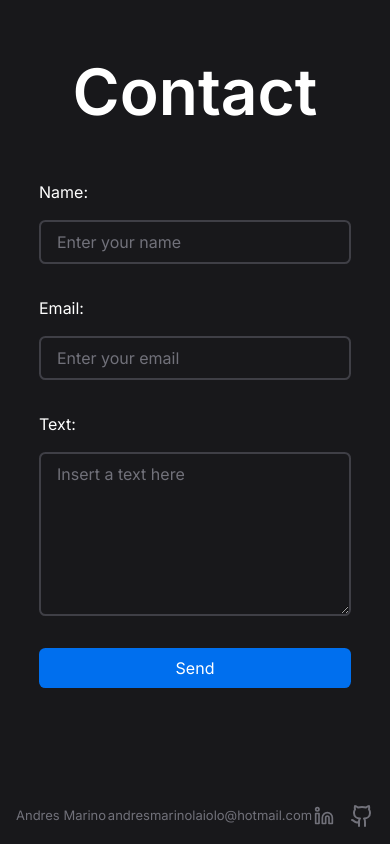
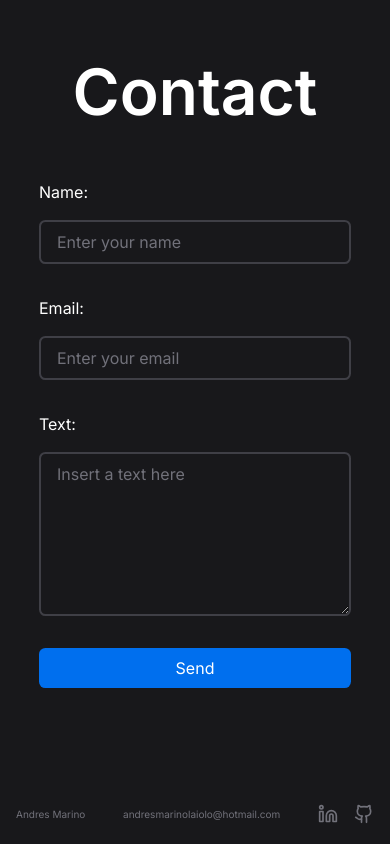
Before and after one commit to a-Marino/pruebaTecnica-NextJs, a Next.js app: page / in a window 390 px wide. Shown: the part 1744-2588 px from the top of the page. Built offline with nearby package versions, Linux system fonts and the light colour scheme.

Commit message:
footer font-size in mobile

```diff
--- a/src/ui/footer/Footer.jsx
+++ b/src/ui/footer/Footer.jsx
@@ -13,7 +13,7 @@ export default function Footer() {
           <Linkedin size={20} />
         </a>
         <a href="https://github.com/a-Marino" target="_blank">
-          <Github />
+          <Github size={20} />
         </a>
       </div>
     </footer>
--- a/src/ui/footer/footer.module.css
+++ b/src/ui/footer/footer.module.css
@@ -1,6 +1,6 @@
 .footer {
   display: flex;
-  font-size: small;
+  font-size: x-small;
   align-items: center;
   justify-content: space-between;
   padding: 1rem;
@@ -12,3 +12,9 @@
   align-items: center;
   gap: 1rem;
 }
+
+@media (min-width: 768px) {
+  .footer {
+    font-size: small;
+  }
+}
```
